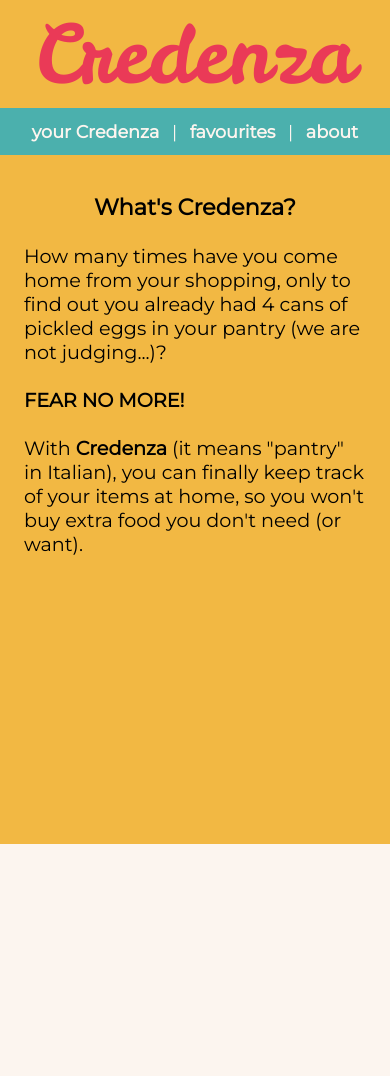
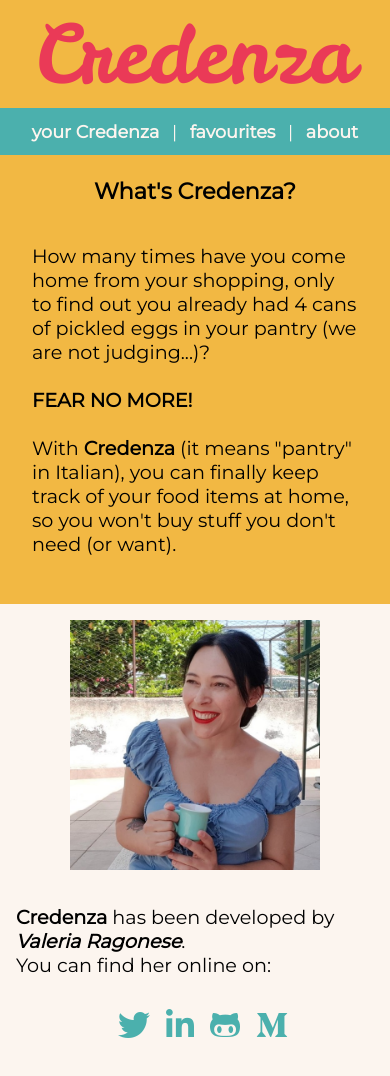
Before and after one commit to morwen80/credenza-frontend, a React (Create React App) app: page /about in a window 390 px wide. Before the commit the page ends 844 px from the top, so only its background shows below. Built offline with nearby package versions, Linux system fonts and the light colour scheme.

Commit message:
Changed with new server

```diff
--- a/src/actions/credenzaActions.js
+++ b/src/actions/credenzaActions.js
@@ -1,7 +1,7 @@
 export function fetchCredenza() {
   return (dispatch) => { dispatch({ type: 'LOAD_CREDENZA' });
 
-    return fetch('http://localhost:3000/fooditems/')
+    return fetch('http://localhost:3000/food_units/')
       .then(response => response.json())
       .then(foodInCredenza => dispatch({ type: 'FETCH_CREDENZA_SUCCESS', payload: foodInCredenza }));
   };
@@ -10,14 +10,14 @@
 export function addToCredenza(newFoodItem) {
   const newFood = {
     food: newFoodItem.food,
-    itemnumber: 1,
+    itemNumber: 1,
     list_id: 1,
     faved: false
   }
   return (dispatch) => {
     dispatch({ type: 'LOAD_CREDENZA' });
 
-    fetch('http://localhost:3000/fooditems', {
+    fetch('http://localhost:3000/food_units', {
   method: 'POST',
   headers: {
     'Accept': 'application/json',
@@ -35,7 +35,7 @@
   return (dispatch) => {
     dispatch({ type: 'REMOVE_FROM_CREDENZA', payload: id });
 
-    return fetch(`http://localhost:3000/fooditems/${id}`, {
+    return fetch(`http://localhost:3000/food_units/${id}`, {
       method: 'DELETE'}
     )
     .then(response => response.json())
@@ -45,7 +45,7 @@
 export function updateFaves(foodItem) {
   return (dispatch) => { dispatch({ type: 'EDIT_FOOD_ATTEMPT' });
 
-    return fetch(`http://localhost:3000/fooditems/${foodItem.id}`, {
+    return fetch(`http://localhost:3000/food_units/${foodItem.id}`, {
   method: 'PATCH',
   headers: {
     'Accept': 'application/json',
@@ -63,7 +63,7 @@
 export function increment(foodItem) {
   return (dispatch) => { dispatch({ type: 'EDIT_FOOD_ATTEMPT' });
 
-    return fetch(`http://localhost:3000/fooditems/${foodItem.id}`, {
+    return fetch(`http://localhost:3000/food_units/${foodItem.id}`, {
   method: 'PATCH',
   headers: {
     'Accept': 'application/json',
@@ -81,7 +81,7 @@
 export function editFoodItem(foodItem) {
   return (dispatch) => { dispatch({ type: 'EDIT_FOOD_ATTEMPT' });
 
-    return fetch(`http://localhost:3000/fooditems/${foodItem.id}`, {
+    return fetch(`http://localhost:3000/food_units/${foodItem.id}`, {
       method: 'PATCH',
       headers: {
         'Accept': 'application/json',
--- a/src/components/About.js
+++ b/src/components/About.js
@@ -1,4 +1,5 @@
 import React from 'react';
+import me from "../img/ValeriaRagonese.jpg"
 
 const About = () => (
   <div className="about-page">
@@ -9,8 +10,24 @@
       <br /><br />
       <strong>FEAR NO MORE!</strong>
       <br /><br />
-      With <strong>Credenza</strong> (it means "pantry" in Italian), you can finally keep track of your items at home, so you won't buy extra food you don't need (or want).
+      With <strong>Credenza</strong> (it means "pantry" in Italian), you can finally keep track of your food items at home, so you won't buy stuff you don't need (or want).
     </div>
+
+    <div className="author">
+      <img src={me} alt="Valeria Ragonese" />
+      <p>
+      <strong>Credenza</strong> has been developed by <strong><i>Valeria Ragonese</i></strong>.
+      <br />
+      You can find her online on:
+      <div className="social">
+        <a href="https://twitter.com/ValeriaRagonese" target="_blank" rel="noopener noreferrer"><i class="fab fa-twitter"></i></a>
+        <a href="https://www.linkedin.com/in/valeriaragonese/" target="blank" rel="noopener noreferrer"><i class="fab fa-linkedin-in"></i></a>
+        <a href="https://github.com/morwen80" target="_blank" rel="noopener noreferrer"><i class="fab fa-github-alt"></i></a>
+        <a href="https://medium.com/@ragonese.valeria" target="_blank" rel="noopener noreferrer"><i class="fab fa-medium-m"></i></a>
+      </div>
+      </p>
+    </div>
+
   </div>
 )
 export default About
--- a/src/components/CountButtons.js
+++ b/src/components/CountButtons.js
@@ -2,7 +2,7 @@
 
 const CountButtons = (props) => (
       <React.Fragment>
-        <span className="howMany">[ {props.foodObj.itemnumber} ]</span>
+        <span className="howMany">[ {props.foodObj.itemNumber} ]</span>
         <span className="indecresingBtns">
           <button onClick={() => props.decrementing(props.foodObj)}> <i className="fas fa-minus-square"></i></button>
           <button onClick={() => props.incrementing(props.foodObj)}><i className="fas fa-plus-square"></i></button>
--- a/src/containers/ListCredenza.js
+++ b/src/containers/ListCredenza.js
@@ -22,13 +22,13 @@
   }
 
   incrementing = (obj) => {
-    obj.itemnumber = obj.itemnumber + 1;
+    obj.itemNumber = obj.itemNumber + 1;
     this.props.editFoodItem(obj)
   }
 
   decrementing = (obj) => {
-    if(obj.itemnumber > 1) {
-      obj.itemnumber = obj.itemnumber - 1;
+    if(obj.itemNumber > 1) {
+      obj.itemNumber = obj.itemNumber - 1;
       this.props.editFoodItem(obj);
     }
     else {
@@ -37,7 +37,6 @@
   }
 
 render () {
-
 
 const foodList = this.props.credenza.map(foodItem =>
     <li key={foodItem.id}>
@@ -49,7 +48,6 @@
         newFaved={this.newFaved}
         incrementing={this.incrementing}
         decrementing={this.decrementing}
-
       />
     </li>
   )
--- a/src/index.css
+++ b/src/index.css
@@ -171,7 +171,31 @@
 
 /*  ABOUT */
 .about-page {
-  padding: 1rem 1.5rem;
+  display: flex;
+  flex-direction: column;
+}
+.desc {
+  padding: 1rem 2rem;
+  margin-bottom: 2rem;
+}
+.author {
+  font-size: 1.2rem;
+  background-color: var(--offwhite);
+  padding: 1rem;
+  margin: 2rem;
+  overflow: hidden;
+}
+.author img {
+  width: 22%;
+  margin-right: .6rem;
+  float: left;
+  border-radius: 50%;
+}
+.social .fab {
+  padding-top: 2rem;
+    color: var(--accent);
+    font-size: 1.7rem;
+    margin-left: 1rem;
 }
 
 /*  FAVES */
@@ -220,7 +244,7 @@
 
 /*  -------------  MEDIA QUERIES  -------------- */
 
-@media screen and (max-width: 990px) {
+@media screen and (min-width: 320px) and (max-width : 600px) {
   body {
     width: 100%;
   };
@@ -235,4 +259,31 @@
     font-size: 1.4rem;
   };
 
+  /*  ABOUT */
+
+.desc {
+    margin-bottom: 1rem;
 }
+  .author {
+    margin: 0;
+    overflow: auto;
+  }
+
+  .author img {
+    width: 70%;
+    display: block;
+    margin: 0 auto;
+    border-radius: 0%;
+    float: none;
+  }
+  .author p {
+    padding-top: 1rem;
+  }
+  .social {
+    text-align: center;
+  }
+  .social .fab {
+    font-size: 2rem;
+  }
+
+}
```
Also changed, not shown: src/img/ValeriaRagonese.jpg (added), 1 other file (tests, documents, lock files or other folders).
